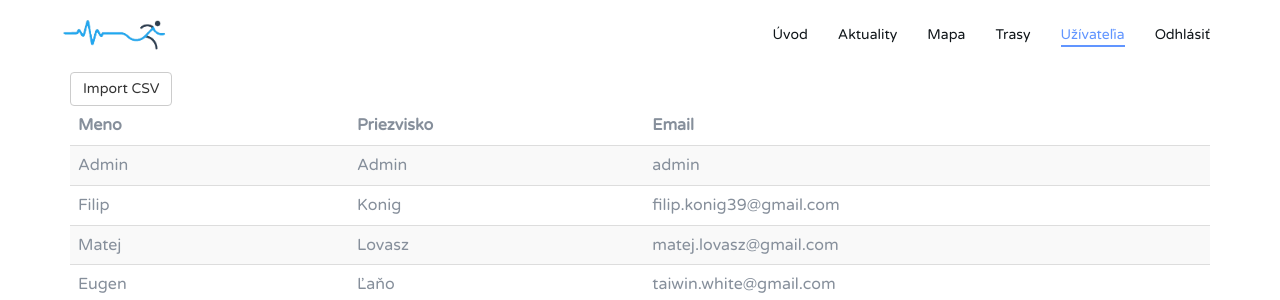
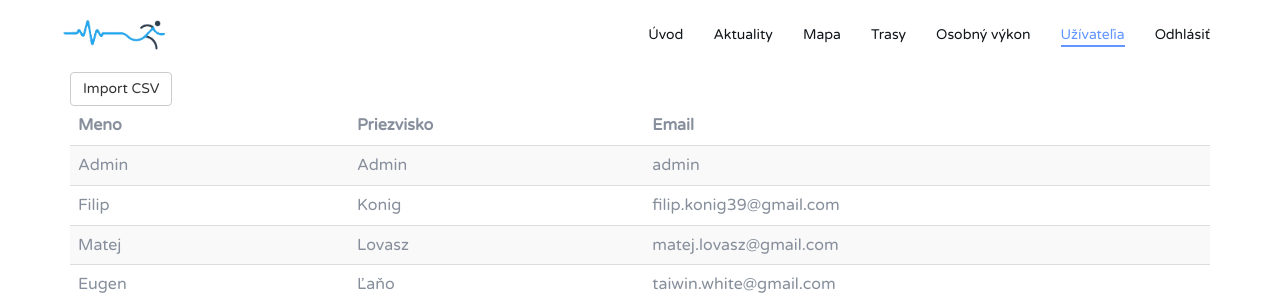
Before and after one commit to gizdicex/final-webtech, a PHP site: page /users.php in a window 1280 px wide. Shown: the top 300 px of the page. Run offline with PHP 8.4, Linux system fonts and the light colour scheme; a user stored in the database is signed in; data comes from the database, SQL or seed files in the repository.

Commit message:
Add files via upload

```diff
--- a/users.php
+++ b/users.php
@@ -71,6 +71,7 @@ $result = $conn->query($sql);
                 <?php
                 if(isset($_SESSION['logged'])) {
                     echo "<li><a href='tabulkaTras.php'>Trasy</a>";
+                    echo "<li><a href='performance.php'>Osobný výkon</a>";
                     if($_SESSION['type'] == "admin") {
                         echo "<li class='active'><a href='users.php'>Užívateľia</a></li>";
                     }
```
